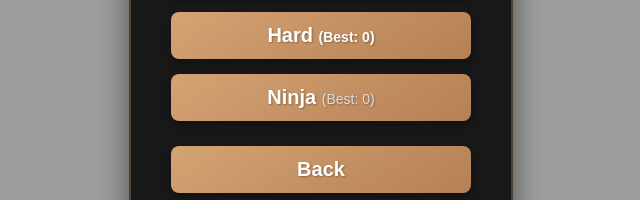
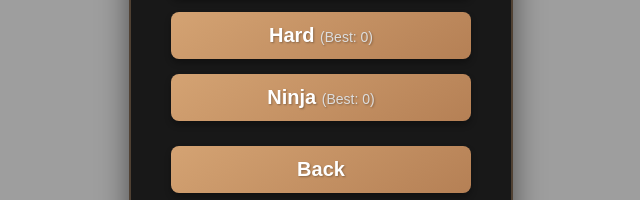
Before and after one commit to mikulasmarko/hack2026, a website: page index.html in a window 1280 px wide. Both pictures are taken after a click on the button "Difficulty". Shown: the part 386-586 px from the top of the page, 319-959 px from the left. Drawn offline with nearby package versions, Linux system fonts and the light colour scheme; no server answers.

Commit message:
leader board added fix

```diff
--- a/index.html
+++ b/index.html
@@ -102,7 +102,7 @@
         <h2>Select Difficulty</h2>
         <button class="level-btn" data-level="1">Easy <span id="bestLvl1" style="font-size: 14px; font-weight: normal; color: #ddd;">(Best: 0)</span></button>
         <button class="level-btn" data-level="2">Medium <span id="bestLvl2" style="font-size: 14px; font-weight: normal; color: #ddd;">(Best: 0)</span></button>
-        <button class="level-btn" data-level="3">Hard <span id="bestLvl3" style="font-size: 14px; font-weight: normal, color: #ddd;">(Best: 0)</span></button>
+        <button class="level-btn" data-level="3">Hard <span id="bestLvl3" style="font-size: 14px; font-weight: normal; color: #ddd;">(Best: 0)</span></button>
         <button class="level-btn" data-level="4">Ninja <span id="bestLvl4" style="font-size: 14px; font-weight: normal; color: #ddd;">(Best: 0)</span></button>
         <button id="backLevelsBtn" style="margin-top:10px;">Back</button>
     </div>
```
